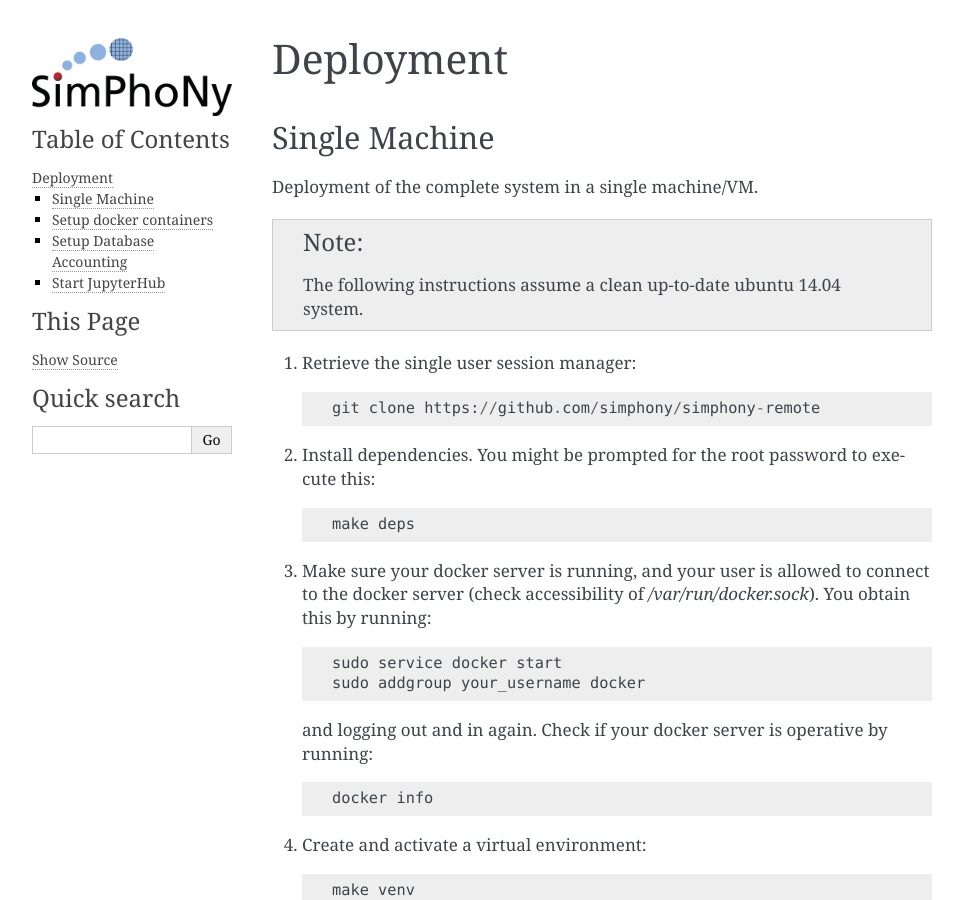
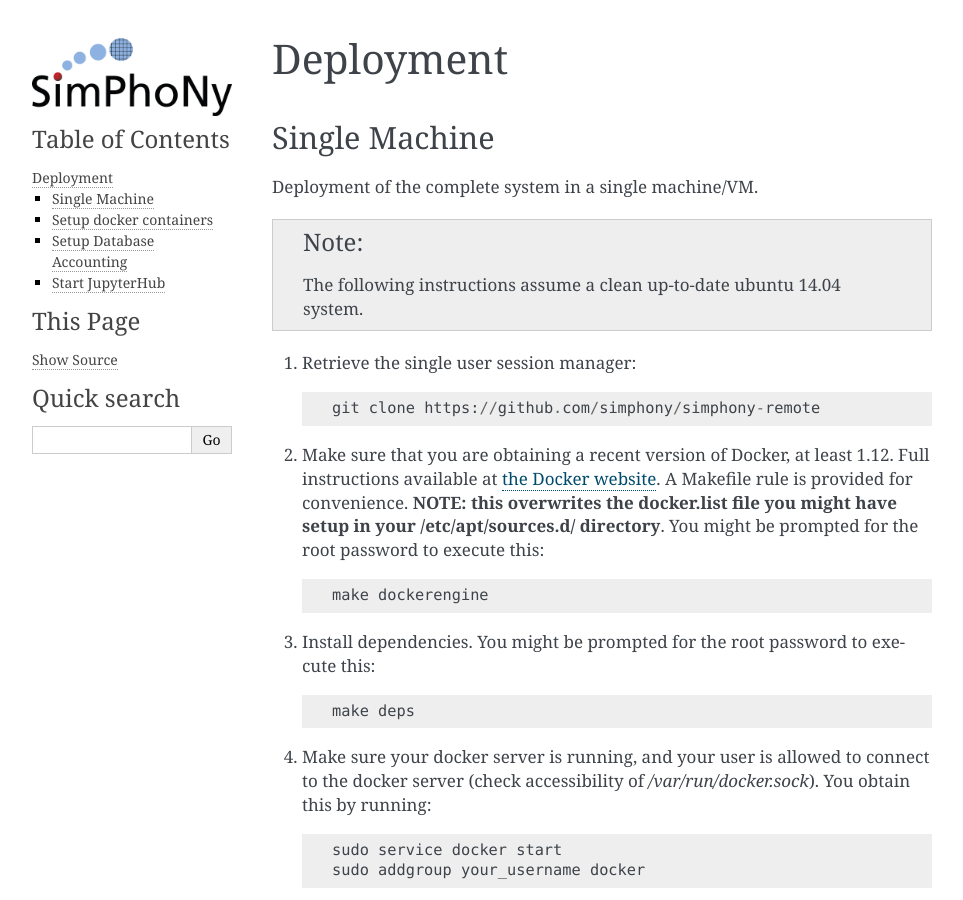
Before and after one commit to simphony/simphony-remote, a Sphinx documentation site: the page built from doc/source/deployment.rst, in a window 1280 px wide and 900 px high. Shown: the whole window, without its empty margins (148-1111 px from the left). Built offline with Sphinx 7.4.7, drawn with Linux system fonts in a browser that asks for light colours; pages that are not in the unit, such as notebooks, are missing from menus.

Commit message:
Doc and makefile for Ubuntu14.04 updated docker engine.

```diff
--- a/doc/source/deployment.rst
+++ b/doc/source/deployment.rst
@@ -14,6 +14,13 @@ Deployment of the complete system in a single machine/VM.
 #. Retrieve the single user session manager::
 
      git clone https://github.com/simphony/simphony-remote
+
+#. Make sure that you are obtaining a recent version of Docker, at least 1.12.
+   Full instructions available at `the Docker website <https://docs.docker.com/engine/installation/linux/ubuntulinux/>`_.
+   A Makefile rule is provided for convenience. **NOTE: this overwrites the docker.list file you might have setup in your
+   /etc/apt/sources.d/ directory**.  You might be prompted for the root password to execute this::
+
+     make dockerengine
 
 #. Install dependencies. You might be prompted for the root password to execute this::
 
```
Also changed, not shown: 1 other file.
